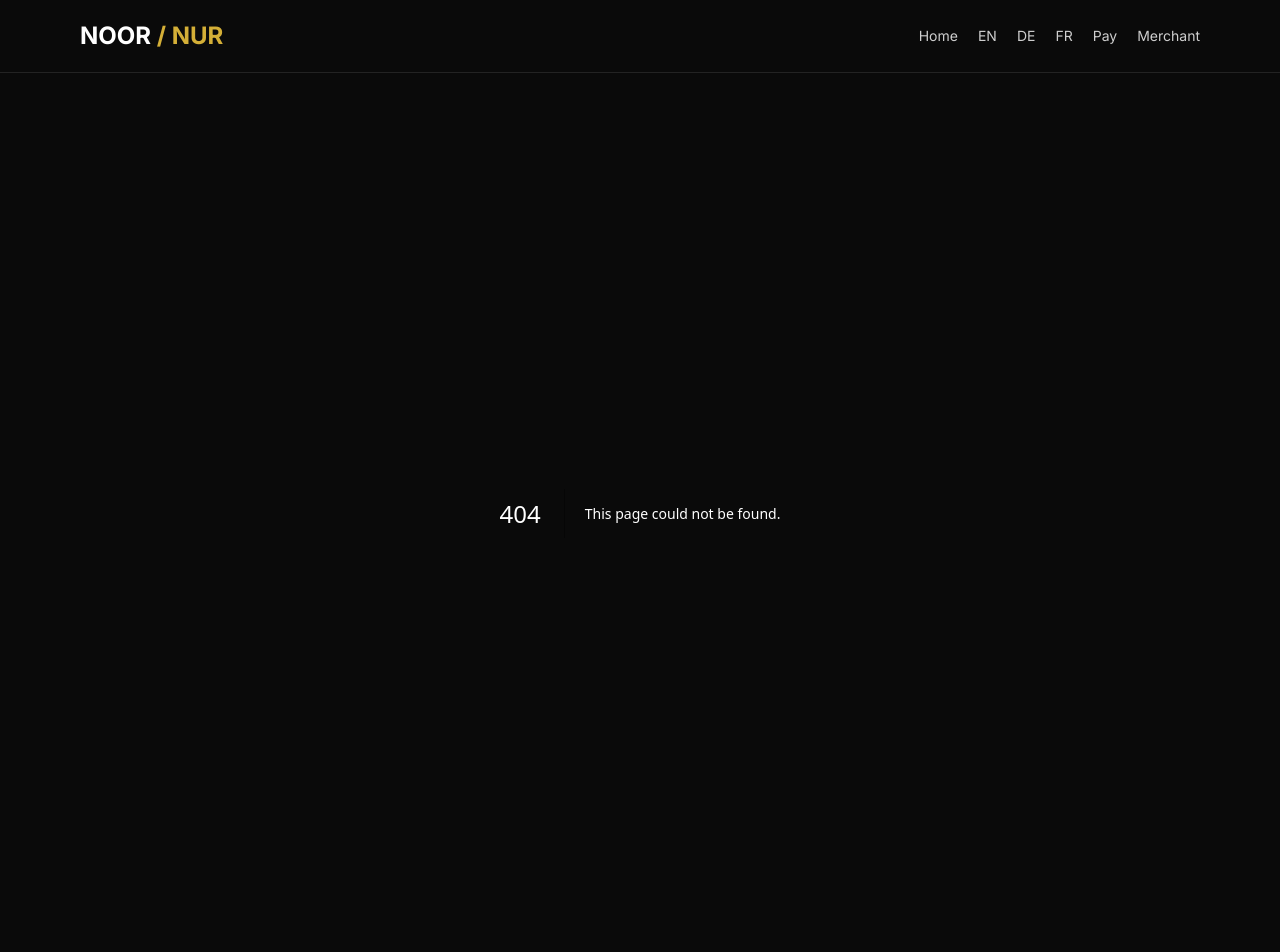
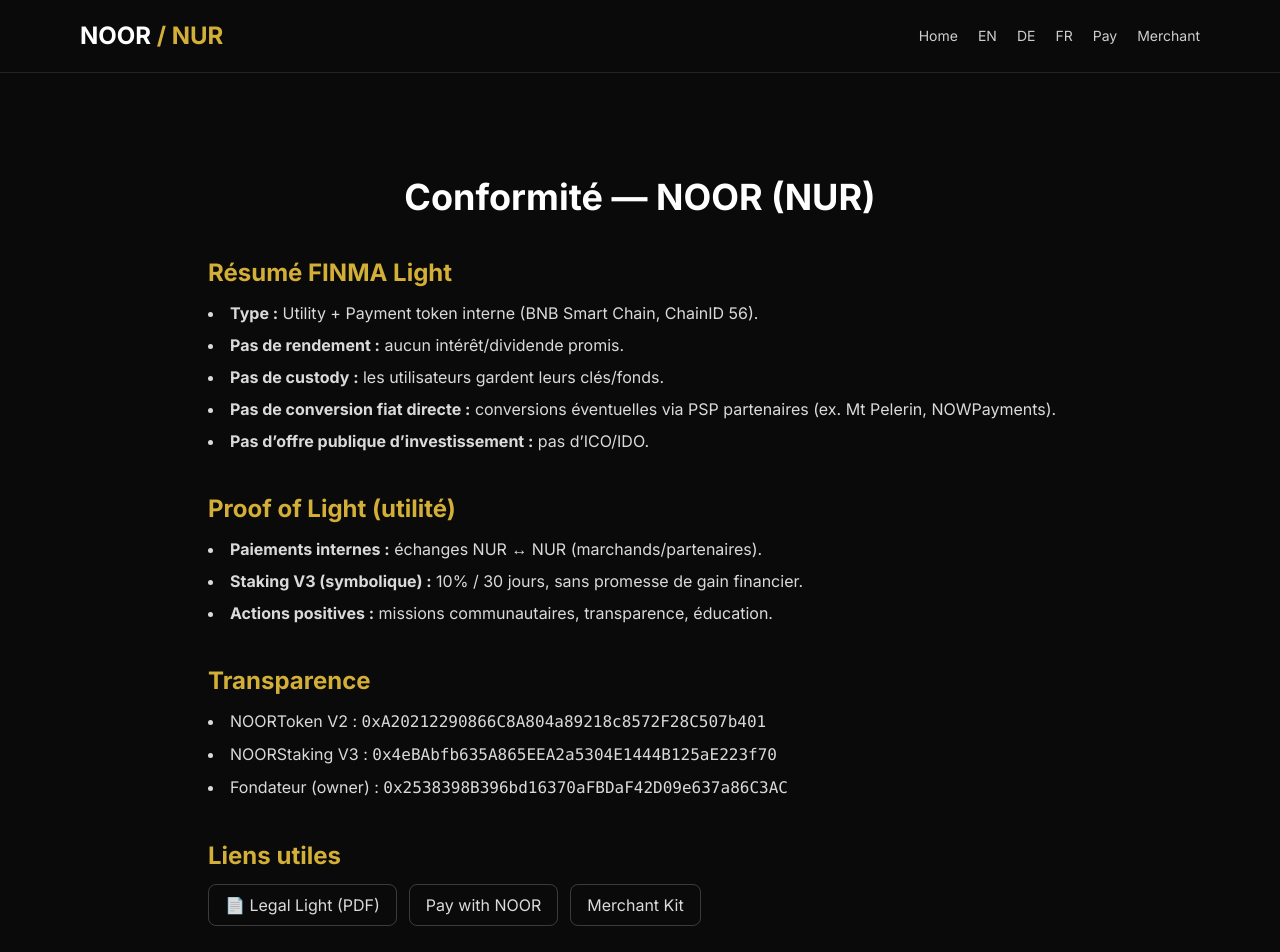
Before and after one commit to noorfinances-eng/noor-pages, a Next.js app: page /compliance in a window 1280 px wide. Before the commit this address had no page. Shown: the top 952 px of the page. Built offline with nearby package versions, Linux system fonts and the light colour scheme.

Commit message:
Create compliance.js

```diff
--- /dev/null
+++ b/pages/compliance.js
@@ -0,0 +1,50 @@
+// pages/compliance.js
+export default function ComplianceFR() {
+  return (
+    <div className="max-w-4xl mx-auto py-16 px-4 text-white/85 space-y-10">
+      <h1 className="text-4xl font-semibold text-center text-white mb-6">
+        Conformité — NOOR (NUR)
+      </h1>
+
+      <section className="space-y-3">
+        <h2 className="text-2xl font-semibold text-gold">Résumé FINMA Light</h2>
+        <ul className="list-disc list-inside space-y-2">
+          <li><strong>Type :</strong> Utility + Payment token interne (BNB Smart Chain, ChainID 56).</li>
+          <li><strong>Pas de rendement :</strong> aucun intérêt/dividende promis.</li>
+          <li><strong>Pas de custody :</strong> les utilisateurs gardent leurs clés/fonds.</li>
+          <li><strong>Pas de conversion fiat directe :</strong> conversions éventuelles via PSP partenaires (ex. Mt Pelerin, NOWPayments).</li>
+          <li><strong>Pas d’offre publique d’investissement :</strong> pas d’ICO/IDO.</li>
+        </ul>
+      </section>
+
+      <section className="space-y-3">
+        <h2 className="text-2xl font-semibold text-gold">Proof of Light (utilité)</h2>
+        <ul className="list-disc list-inside space-y-2">
+          <li><strong>Paiements internes :</strong> échanges NUR ↔ NUR (marchands/partenaires).</li>
+          <li><strong>Staking V3 (symbolique) :</strong> 10% / 30 jours, sans promesse de gain financier.</li>
+          <li><strong>Actions positives :</strong> missions communautaires, transparence, éducation.</li>
+        </ul>
+      </section>
+
+      <section className="space-y-3">
+        <h2 className="text-2xl font-semibold text-gold">Transparence</h2>
+        <ul className="list-disc list-inside space-y-2">
+          <li>NOORToken V2 : <code>0xA20212290866C8A804a89218c8572F28C507b401</code></li>
+          <li>NOORStaking V3 : <code>0x4eBAbfb635A865EEA2a5304E1444B125aE223f70</code></li>
+          <li>Fondateur (owner) : <code>0x2538398B396bd16370aFBDaF42D09e637a86C3AC</code></li>
+        </ul>
+      </section>
+
+      <section className="space-y-3">
+        <h2 className="text-2xl font-semibold text-gold">Liens utiles</h2>
+        <div className="flex flex-wrap gap-3">
+          <a className="px-4 py-2 rounded-lg border border-white/20 hover:bg-white/10" href="/docs/NOOR_Legal_Light_2025_FINAL.pdf" target="_blank" rel="noreferrer">📄 Legal Light (PDF)</a>
+          <a className="px-4 py-2 rounded-lg border border-white/20 hover:bg-white/10" href="/pay">Pay with NOOR</a>
+          <a className="px-4 py-2 rounded-lg border border-white/20 hover:bg-white/10" href="/merchant">Merchant Kit</a>
+        </div>
+      </section>
+
+      <p className="text-sm text-center text-white/50 mt-12">© 2025 NOOR Project — Proof of Light — Suisse</p>
+    </div>
+  );
+}
```
